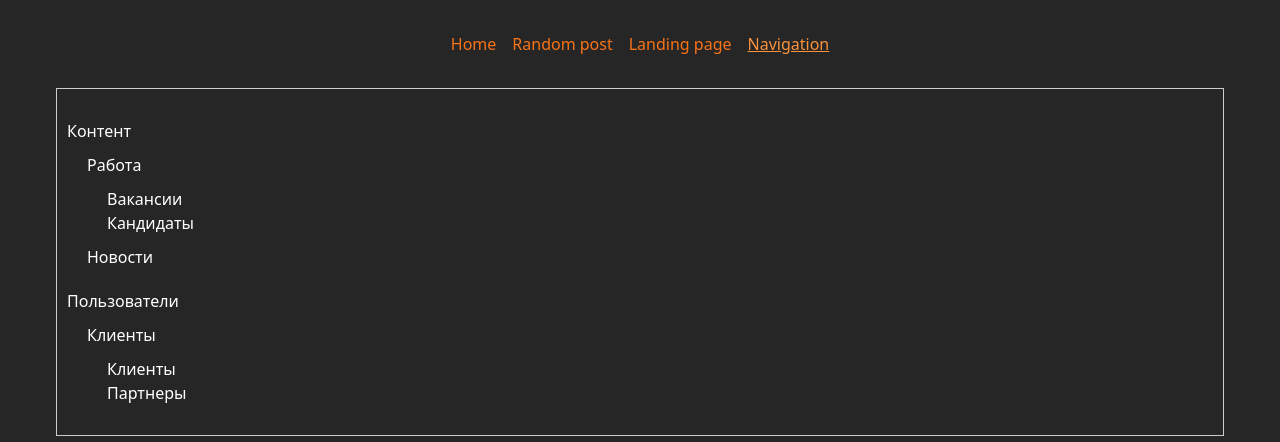
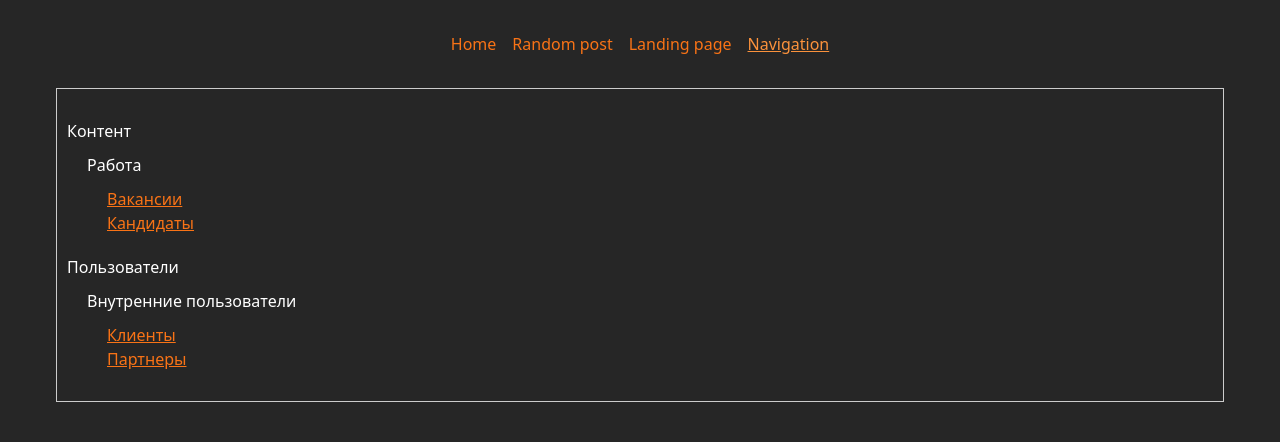
Before and after one commit to YakovShevtsov/fuse8-lessons, a React (Vite) app: page /navigation in a window 1280 px wide. Shown: the top 442 px of the page. Built offline with nearby package versions, Linux system fonts and the light colour scheme.

Commit message:
[Lesson4] Generating navigation list with permissions; Rendering it dynamically

```diff
--- a/src/pages/navigation/navigation-page.tsx
+++ b/src/pages/navigation/navigation-page.jsx
@@ -1,3 +1,4 @@
+import { Link } from 'react-router';
 import './navigation-page.scss';
 
 const USER_READ_PERMISSIONS = [
@@ -46,7 +47,7 @@ const routes = {
     name: 'partners',
     pathname: 'partners',
     getLink: () => '/partners',
-    text: 'Клиенты',
+    text: 'Партнеры',
   },
 };
 
@@ -80,12 +81,29 @@ const navigationList = [
   },
 ];
 
-// Нужно написать функцию
 const generateNavigationListWithPermissions = (
   navigationList,
   checkPermission
 ) => {
-  return [];
+  return navigationList
+    .map((level1) => {
+      const firstLevelChilds = level1.children
+        .map((level2) => {
+          const secondLevelChilds = level2.children.filter((route) =>
+            checkPermission(route.name)
+          );
+
+          return secondLevelChilds.length > 0
+            ? { ...level2, children: secondLevelChilds }
+            : null;
+        })
+        .filter((item) => item !== null);
+
+      return firstLevelChilds.length > 0
+        ? { ...level1, children: firstLevelChilds }
+        : null;
+    })
+    .filter((item) => item !== null);
 };
 
 export const NavigationPage = () => {
@@ -96,36 +114,31 @@ export const NavigationPage = () => {
 
   return (
     <div className="container">
-      {/* {navigationListWithPermission.map((item) => item)} */}
-
-      <div className="navigation">
-        <div className="navigation-level-1">
-          Контент
-          <div className="navigation-level-2">
-            Работа
-            <div className="navigation-level-3">
-              {checkHasUserPermission('vacancies') && <div>Вакансии</div>}
-              {checkHasUserPermission('candidates') && <div>Кандидаты</div>}
-            </div>
-          </div>
-          <div className="navigation-level-2">
-            Новости
-            <div className="navigation-level-3">
-              {checkHasUserPermission('events') && <div>События</div>}
-            </div>
-          </div>
-        </div>
-        <div className="navigation-level-1">
-          Пользователи
-          <div className="navigation-level-2">
-            Клиенты
-            <div className="navigation-level-3">
-              {checkHasUserPermission('clients') && <div>Клиенты</div>}
-              {checkHasUserPermission('partners') && <div>Партнеры</div>}
-            </div>
-          </div>
-        </div>
-      </div>
+      <nav>
+        <ul className="navigation">
+          {navigationListWithPermission.map((level1) => (
+            <li className="navigation-level-1" key={level1.text}>
+              {level1.text}
+              <ul className="navigation-submenu">
+                {level1.children.map((level2) => (
+                  <li className="navigation-level-2" key={level2.text}>
+                    {level2.text}
+                    <ul className="navigation-level-3">
+                      {level2.children.map((route) => (
+                        <li>
+                          <Link to={route.getLink()} key={route.text}>
+                            {route.text}
+                          </Link>
+                        </li>
+                      ))}
+                    </ul>
+                  </li>
+                ))}
+              </ul>
+            </li>
+          ))}
+        </ul>
+      </nav>
     </div>
   );
 };
--- a/src/pages/navigation/navigation-page.scss
+++ b/src/pages/navigation/navigation-page.scss
@@ -1,3 +1,5 @@
+@use '@shared/styles/mixins' as *;
+
 .navigation {
   padding: 10px;
   border: 1px solid #ccc;
@@ -15,4 +17,12 @@
 .navigation-level-3 {
   padding-left: 20px;
   margin: 10px 0;
+
+  a {
+    color: var(--color-primary-500);
+
+    &:hover {
+      color: var(--color-primary-400);
+    }
+  }
 }
```
